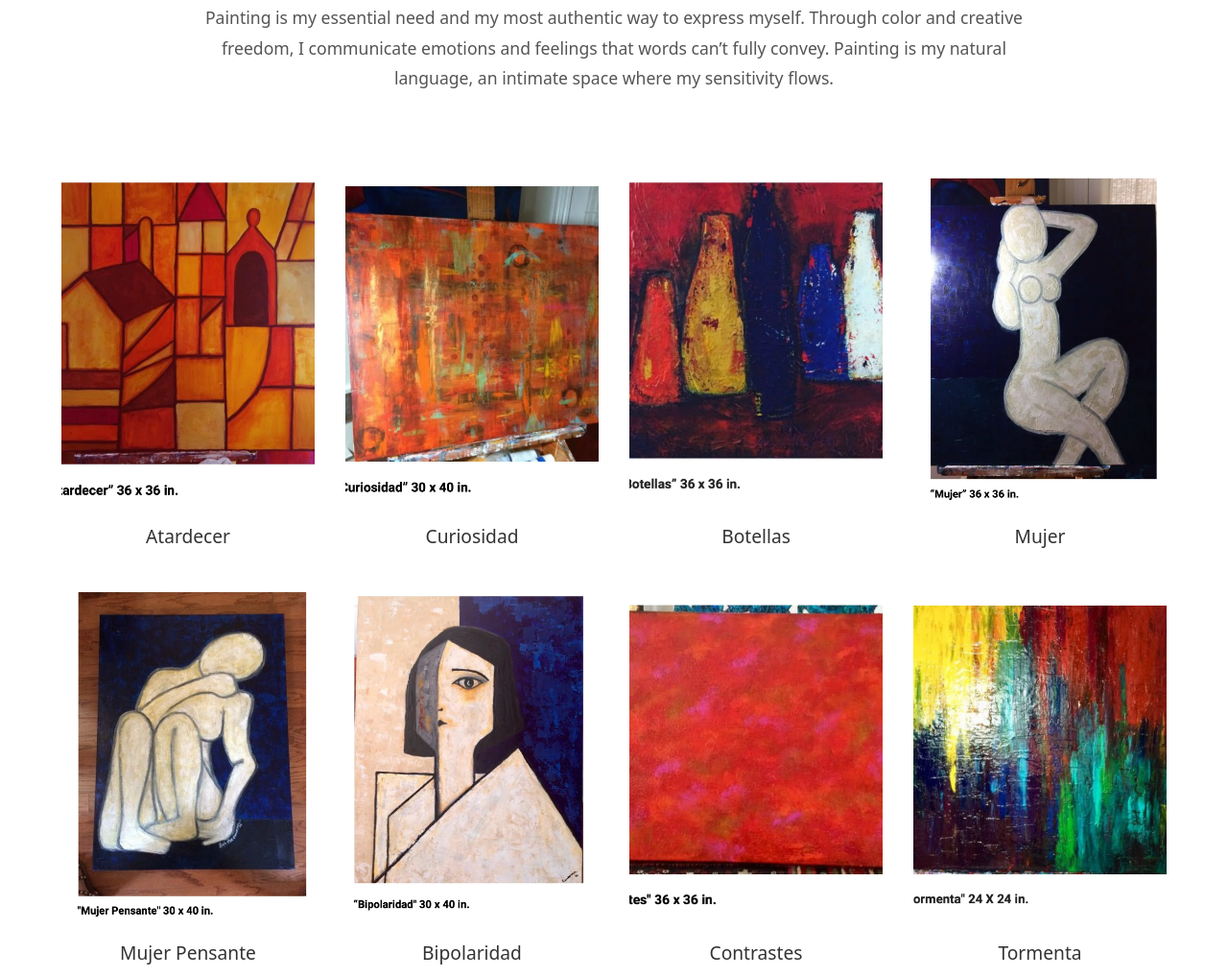
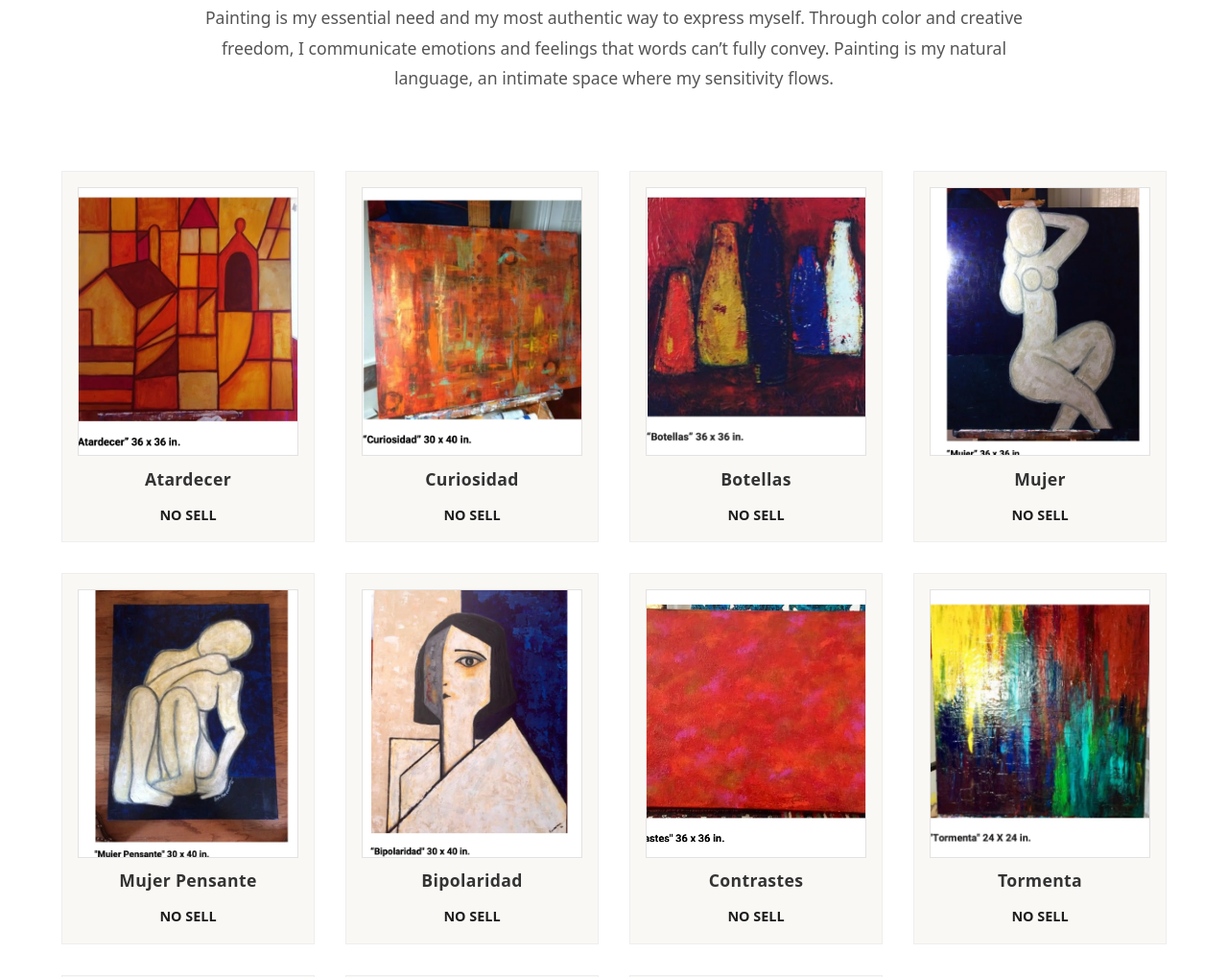
Before and after one commit to o7digital/mylightgallery-art, an Astro site: page /en in a window 1280 px wide. Shown: the part 1015-2033 px from the top of the page at 96% size. Built offline with nearby package versions, Linux system fonts and the light colour scheme; Astro itself is replaced by a stand-in of ours.

Commit message:
Polish collection cards layout and lightbox

```diff
--- a/src/lib/wp.ts
+++ b/src/lib/wp.ts
@@ -64,7 +64,7 @@
       maximumFractionDigits: 2,
     })} USD`;
   }
-  return 'Price on request';
+  return 'NO SELL';
 };
 
 const deriveDimensions = (
@@ -81,6 +81,21 @@
   }
 
   return null;
+};
+
+const stripDimensionsFromTitle = (title: string, dimensions?: string | null) => {
+  const dimensionPattern = /\b\d{2,3}\s*[xX]\s*\d{2,3}\b(?:\s*in\.?)?/;
+  const cleaned = title
+    .replace(dimensionPattern, '')
+    .replace(/[()\-–—]+/g, ' ')
+    .replace(/\s{2,}/g, ' ')
+    .trim();
+
+  if (cleaned) return cleaned;
+  if (dimensions) {
+    return title.replace(dimensions, '').replace(/\s{2,}/g, ' ').trim() || title;
+  }
+  return title;
 };
 
 const extractFirstImageSrc = (html?: string | null) => {
@@ -110,8 +125,9 @@
     const items = (await res.json()) as Array<Record<string, any>>;
     return items
       .map(item => {
-        const title = stripTags(item.name);
-        const dimensions = deriveDimensions(title, item.dimensions);
+        const rawTitle = stripTags(item.name);
+        const dimensions = deriveDimensions(rawTitle, item.dimensions);
+        const title = stripDimensionsFromTitle(rawTitle, dimensions);
         const priceText = formatPrice(item.price, item.regular_price);
         const image =
           normalizeImage(item.images?.[0]?.src) ||
--- a/src/pages/en/index.astro
+++ b/src/pages/en/index.astro
@@ -28,12 +28,18 @@
       <div class="paintings-carousel">
         <div class="carousel-container">
           <div class="carousel-track">
-            {paintings.map(painting => (
+            {paintings.map(painting => {
+              const captionParts = [
+                painting.title,
+                painting.dimensions,
+                painting.priceText,
+              ].filter(Boolean);
+              return (
                 <a
-                href={painting.link ?? '#!'}
+                  href={painting.image ?? '#!'}
                   class="painting-card"
-                target={painting.link ? '_blank' : undefined}
-                rel={painting.link ? 'noreferrer' : undefined}
+                  data-full={painting.image ?? ''}
+                  data-caption={captionParts.join(' • ')}
                 >
                   <img
                     src={painting.image}
@@ -44,15 +50,14 @@
                   <h3>{painting.title}</h3>
                   <p class="painting-meta">
                     {painting.dimensions && <span>{painting.dimensions}</span>}
-                  {painting.priceText && (
                     <span class="painting-price">
                       {painting.dimensions ? ' • ' : ''}
-                      {painting.priceText}
+                      {painting.priceText ?? 'NO SELL'}
                     </span>
-                  )}
                   </p>
                 </a>
-            ))}
+              );
+            })}
             {paintings.length === 0 && (
               <p class="paintings-empty">New works coming soon.</p>
             )}
@@ -219,42 +224,56 @@
     display: grid;
     grid-template-columns: repeat(auto-fit, minmax(240px, 1fr));
     gap: 2rem;
+    align-items: start;
   }
 
   .painting-card {
     text-decoration: none;
     color: inherit;
-    transition: transform 0.3s;
+    transition: transform 0.3s, box-shadow 0.3s;
+    display: flex;
+    flex-direction: column;
+    align-items: center;
+    gap: 0.6rem;
+    padding: 1rem;
+    border: 1px solid #eee;
+    background: #faf8f5;
+    height: 100%;
+    cursor: zoom-in;
   }
 
   .painting-card:hover {
-    transform: translateY(-10px);
+    transform: translateY(-6px);
+    box-shadow: 0 16px 30px rgba(0, 0, 0, 0.08);
   }
 
   .painting-card img {
     width: 100%;
-    height: 350px;
+    height: 280px;
     object-fit: cover;
     display: block;
-    margin-bottom: 1rem;
+    border: 1px solid #e2e2e2;
+    background: #f3f1ee;
   }
 
   .painting-card h3 {
-    font-size: 1.2rem;
-    font-weight: 400;
+    font-size: 1.1rem;
+    font-weight: 700;
     text-align: center;
     color: #333;
+    letter-spacing: 0.02em;
   }
 
   .painting-meta {
-    margin-top: 0.35rem;
-    font-size: 0.95rem;
+    margin-top: 0.15rem;
+    font-size: 0.9rem;
     color: #555;
     text-align: center;
   }
 
   .painting-price {
     font-weight: 600;
+    color: #1d1d1d;
   }
 
   .paintings-empty {
@@ -549,9 +568,9 @@
 
     if (!lightbox || !imgTarget || !captionTarget || !closeBtn || !backdrop) return;
 
-    const open = (img, caption) => {
-      imgTarget.src = img.src;
-      imgTarget.alt = img.alt;
+    const open = (src, alt, caption) => {
+      imgTarget.src = src;
+      imgTarget.alt = alt;
       captionTarget.textContent = caption;
       lightbox.classList.add('is-open');
       lightbox.setAttribute('aria-hidden', 'false');
@@ -568,10 +587,10 @@
       card.addEventListener('click', event => {
         event.preventDefault();
         const img = card.querySelector('img');
-        const caption = card.querySelector('h3')?.textContent || '';
-        if (img instanceof HTMLImageElement) {
-          open(img, caption);
-        }
+        if (!(img instanceof HTMLImageElement)) return;
+        const fullSrc = card.dataset.full || img.src;
+        const caption = card.dataset.caption || card.querySelector('h3')?.textContent || '';
+        open(fullSrc, img.alt || caption, caption);
       });
     });
 
--- a/src/pages/index.astro
+++ b/src/pages/index.astro
@@ -27,12 +27,18 @@
       <div class="paintings-carousel">
         <div class="carousel-container">
           <div class="carousel-track">
-            {paintings.map(painting => (
+            {paintings.map(painting => {
+              const captionParts = [
+                painting.title,
+                painting.dimensions,
+                painting.priceText,
+              ].filter(Boolean);
+              return (
                 <a
-                href={painting.link ?? '#!'}
+                  href={painting.image ?? '#!'}
                   class="painting-card"
-                target={painting.link ? '_blank' : undefined}
-                rel={painting.link ? 'noreferrer' : undefined}
+                  data-full={painting.image ?? ''}
+                  data-caption={captionParts.join(' • ')}
                 >
                   <img
                     src={painting.image}
@@ -43,15 +49,14 @@
                   <h3>{painting.title}</h3>
                   <p class="painting-meta">
                     {painting.dimensions && <span>{painting.dimensions}</span>}
-                  {painting.priceText && (
                     <span class="painting-price">
                       {painting.dimensions ? ' • ' : ''}
-                      {painting.priceText}
+                      {painting.priceText ?? 'NO SELL'}
                     </span>
-                  )}
                   </p>
                 </a>
-            ))}
+              );
+            })}
             {paintings.length === 0 && (
               <p class="paintings-empty">Pronto añadiremos las obras.</p>
             )}
@@ -220,42 +225,56 @@
     display: grid;
     grid-template-columns: repeat(auto-fit, minmax(240px, 1fr));
     gap: 2rem;
+    align-items: start;
   }
 
   .painting-card {
     text-decoration: none;
     color: inherit;
-    transition: transform 0.3s;
+    transition: transform 0.3s, box-shadow 0.3s;
+    display: flex;
+    flex-direction: column;
+    align-items: center;
+    gap: 0.6rem;
+    padding: 1rem;
+    border: 1px solid #eee;
+    background: #faf8f5;
+    height: 100%;
+    cursor: zoom-in;
   }
 
   .painting-card:hover {
-    transform: translateY(-10px);
+    transform: translateY(-6px);
+    box-shadow: 0 16px 30px rgba(0, 0, 0, 0.08);
   }
 
   .painting-card img {
     width: 100%;
-    height: 350px;
+    height: 280px;
     object-fit: cover;
     display: block;
-    margin-bottom: 1rem;
+    border: 1px solid #e2e2e2;
+    background: #f3f1ee;
   }
 
   .painting-card h3 {
-    font-size: 1.2rem;
-    font-weight: 400;
+    font-size: 1.1rem;
+    font-weight: 700;
     text-align: center;
     color: #333;
+    letter-spacing: 0.02em;
   }
 
   .painting-meta {
-    margin-top: 0.35rem;
-    font-size: 0.95rem;
+    margin-top: 0.15rem;
+    font-size: 0.9rem;
     color: #555;
     text-align: center;
   }
 
   .painting-price {
     font-weight: 600;
+    color: #1d1d1d;
   }
 
   .paintings-empty {
@@ -681,9 +700,9 @@
 
     if (!lightbox || !imgTarget || !captionTarget || !closeBtn || !backdrop) return;
 
-    const open = (img: HTMLImageElement, caption: string) => {
-      imgTarget.src = img.src;
-      imgTarget.alt = img.alt;
+    const open = (src: string, alt: string, caption: string) => {
+      imgTarget.src = src;
+      imgTarget.alt = alt;
       captionTarget.textContent = caption;
       lightbox.classList.add('is-open');
       lightbox.setAttribute('aria-hidden', 'false');
@@ -700,10 +719,13 @@
       card.addEventListener('click', event => {
         event.preventDefault();
         const img = card.querySelector('img');
-        const caption = card.querySelector('h3')?.textContent || '';
-        if (img instanceof HTMLImageElement) {
-          open(img, caption);
-        }
+        if (!(img instanceof HTMLImageElement)) return;
+        const fullSrc = (card as HTMLElement).dataset.full || img.src;
+        const caption =
+          (card as HTMLElement).dataset.caption ||
+          card.querySelector('h3')?.textContent ||
+          '';
+        open(fullSrc, img.alt || caption, caption);
       });
     });
 
```
Lines whose indentation alone changed are shown as unchanged.
